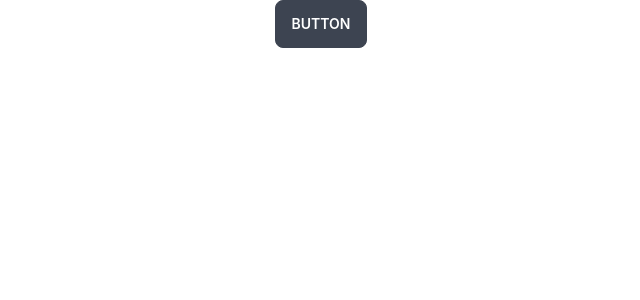
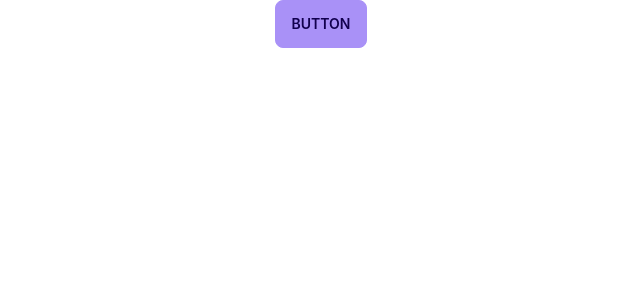
Before and after one commit to Hamidul-1/my-affiling, a React (Create React App) app: page / in a window 1280 px wide. Shown: the top 300 px of the page, without its empty margins (319-959 px from the left). Built offline with nearby package versions, Linux system fonts and the light colour scheme.

Commit message:
first commit

```diff
--- a/src/App.js
+++ b/src/App.js
@@ -4,7 +4,7 @@
 function App() {
   return (
     <div className="App">
-      <button class="btn">Button</button>
+      <button class="btn btn-primary">Button</button>
     </div>
   );
 }
--- a/tailwind.config.js
+++ b/tailwind.config.js
@@ -4,5 +4,20 @@
   theme: {
     extend: {},
   },
+  daisyui: {
+    themes: [
+      {
+        mytheme: {
+          primary: "#a991f7",
+          secondary: "#f6d860",
+          accent: "#37cdbe",
+          neutral: "#3d4451",
+          "base-100": "#ffffff",
+        },
+      },
+      "dark",
+      "cupcake",
+    ],
+  },
   plugins: [require("daisyui")],
 }
```
